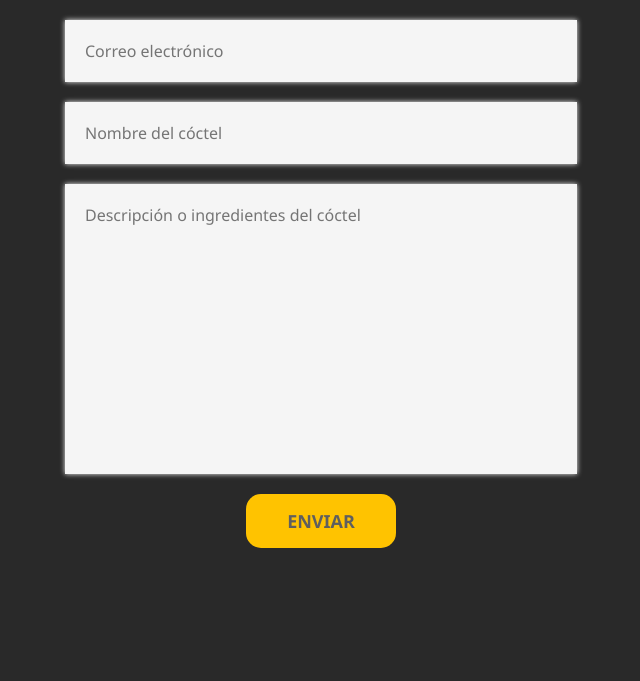
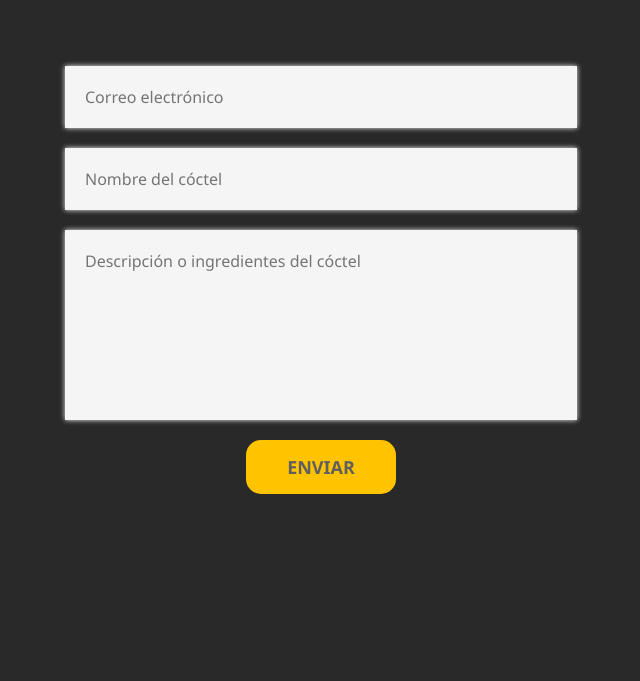
Before and after one commit to Drunky-Ducks/drunky-ducks-vanilla, a website built with Vite: page src/newCocktailForm.html in a window 1280 px wide. Shown: the part 139-820 px from the top of the page, without its empty margins (319-959 px from the left). Built offline with nearby package versions, Linux system fonts and the light colour scheme.

Commit message:
Corregir scroll
Para una pantalla de ordenador, el scroll estaba
oculto.

```diff
--- a/src/newCocktailForm.css
+++ b/src/newCocktailForm.css
@@ -82,7 +82,11 @@ input:hover, textarea:hover{
     display: flex;
     justify-content: center;
     align-items: center;
-    overflow: hidden;
+    overflow:auto;
+  }
+
+  textarea{
+    height: 150px;
   }
 
   form {
```
